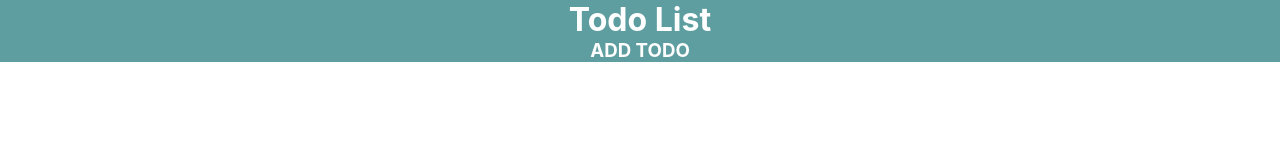
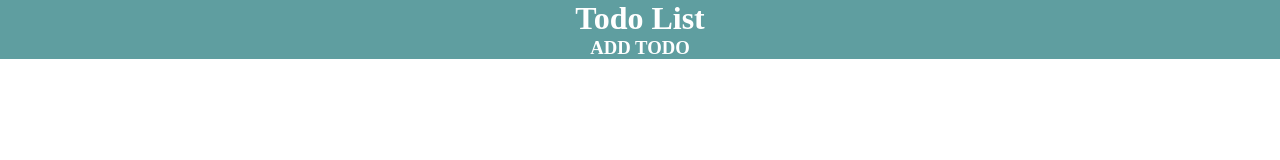
Before and after one commit to omegamaster86/react-todo-JS.TS, a React (Create React App) app: page / in a window 1280 px wide. Shown: the top 160 px of the page. Built offline with nearby package versions, Linux system fonts and the light colour scheme.

Commit message:
add: font-family

```diff
--- a/src/App.css
+++ b/src/App.css
@@ -1,4 +1,5 @@
 body * {
+  font-family: "Times New Roman", Times, serif;
   margin: 0;
   background-color: cadetblue;
 }
```
